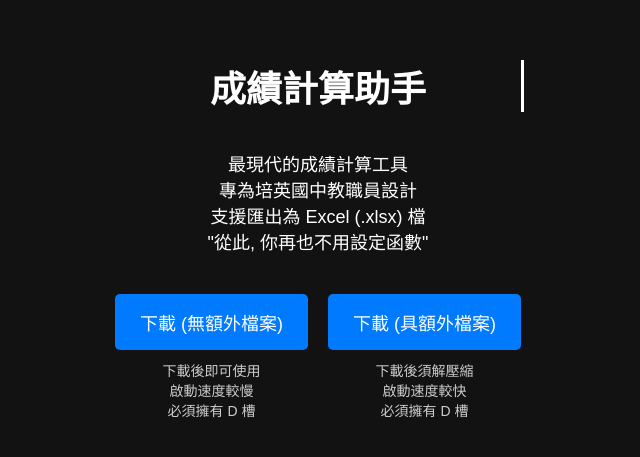
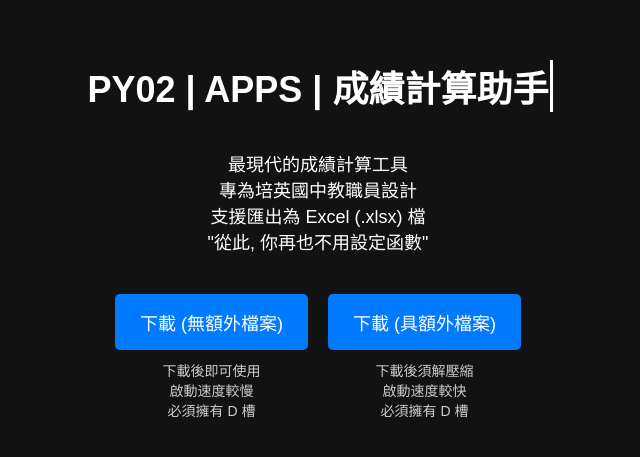
Before and after one commit to woody0415/woody0415.github.io, a plain HTML site: page calculator.html in a window 1280 px wide. Shown: the part 165-622 px from the top of the page, without its empty margins (322-962 px from the left). Drawn offline with Linux system fonts and the light colour scheme.

Commit message:
Update calculator.html

```diff
--- a/calculator.html
+++ b/calculator.html
@@ -8,7 +8,7 @@
 </head>
 <body>
     <div class="container">
-        <h1 class="typing-title">成績計算助手</h1>
+        <h1 class="typing-title">PY02 | APPS | 成績計算助手</h1>
         <p class="description">最現代的成績計算工具<br>專為培英國中教職員設計<br>支援匯出為 Excel (.xlsx) 檔<br>"從此, 你再也不用設定函數"</p>
 
         <div class="buttons">
```
